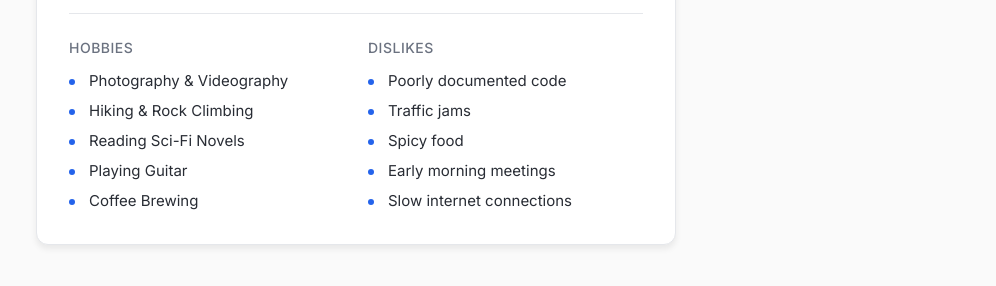
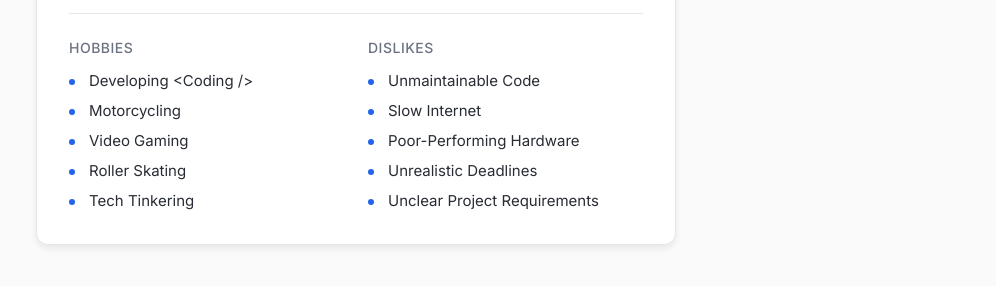
Before and after one commit to EonSyntax/HNG13-Stage-0, a plain HTML site: page index.html in a window 1280 px wide. Shown: the part 482-768 px from the top of the page, without its empty margins (284-1280 px from the left). Drawn offline with Linux system fonts and the light colour scheme.

Commit message:
updated my hobbies and dislikes

```diff
--- a/index.html
+++ b/index.html
@@ -33,10 +33,10 @@
             />
             <div>
               <input
-              type="file"
-              id="avatarUpload"
-              accept="image/*"
-              style="display: none"
+                type="file"
+                id="avatarUpload"
+                accept="image/*"
+                style="display: none"
               />
               <button id="uploadBtn" class="upload-btn">Upload Avatar</button>
             </div>
@@ -173,22 +173,22 @@
           <section class="list-section">
             <h3 class="section-label">Hobbies</h3>
             <ul class="custom-list" data-testid="test-user-hobbies">
-              <li>Photography & Videography</li>
-              <li>Hiking & Rock Climbing</li>
-              <li>Reading Sci-Fi Novels</li>
-              <li>Playing Guitar</li>
-              <li>Coffee Brewing</li>
+              <li>Developing &lt;Coding /&gt;</li>
+              <li>Motorcycling</li>
+              <li>Video Gaming</li>
+              <li>Roller Skating</li>
+              <li>Tech Tinkering</li>
             </ul>
           </section>
 
           <section class="list-section">
             <h3 class="section-label">Dislikes</h3>
             <ul class="custom-list" data-testid="test-user-dislikes">
-              <li>Poorly documented code</li>
-              <li>Traffic jams</li>
-              <li>Spicy food</li>
-              <li>Early morning meetings</li>
-              <li>Slow internet connections</li>
+              <li>Unmaintainable Code</li>
+              <li>Slow Internet</li>
+              <li>Poor-Performing Hardware</li>
+              <li>Unrealistic Deadlines</li>
+              <li>Unclear Project Requirements</li>
             </ul>
           </section>
         </div>
```
